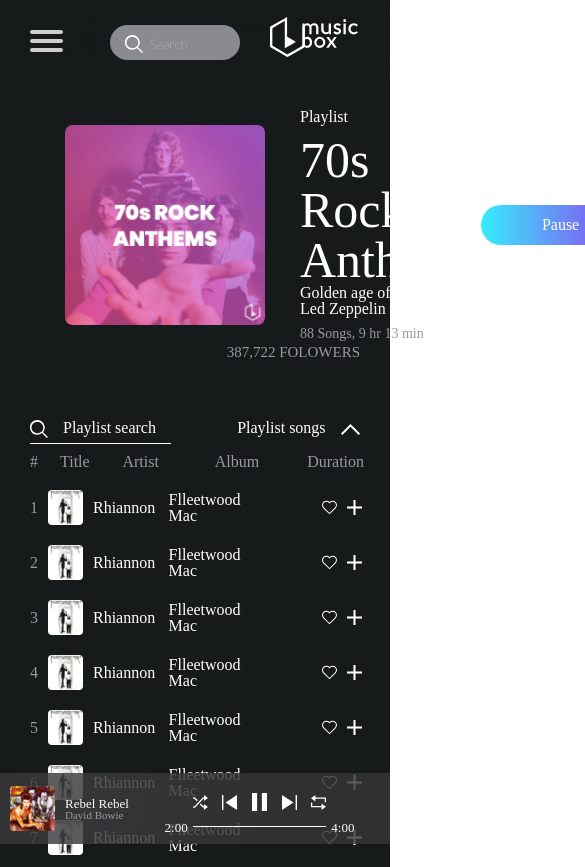
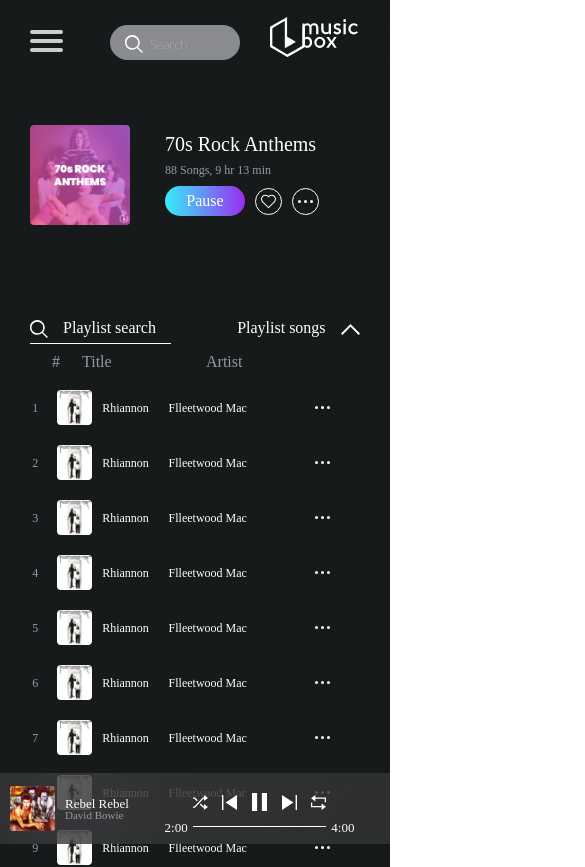
Before and after one commit to a-as78/Semi-Spotify-Web-UI, a Vue app: page /#/playlist in a window 390 px wide. Shown: the top 867 px of the page, 585 px wide, since content can reach past the window. Built offline with nearby package versions, Linux system fonts and the light colour scheme.

Commit message:
some changes in playlist

```diff
--- a/src/components/playlistSong.vue
+++ b/src/components/playlistSong.vue
@@ -13,17 +13,17 @@
         <div class="album">{{song.album}}</div>
         <div class="items row-flex">
             <div class="row-flex center item duration">{{song.duration}}</div>
-            <div class="item row-flex center">
+            <div class="item row-flex center more-item">
                 <img class="more"
                      src="../assets/Icons/More.svg"
                      alt="">
             </div>
-            <div class="item row-flex center">
+            <div class="item row-flex center like-item">
                 <img class="like"
                      src="../assets/Icons/heart.svg"
                      alt="">
             </div>
-            <div class="item row-flex center">
+            <div class="item row-flex center add-item">
                 <img class="add"
                      src="../assets/Icons/Group 1338.svg"
                      alt="">
@@ -80,13 +80,29 @@
     .album{
         display: none;
     }
-    .duration{
+    .duration, .like-item , .add-item{
         display: none;
+    }
+    .title, .artist, .album{
+        width: 40%;
+        font-size: 12px;
+    }
+    .playlist-song{
+        justify-content: space-around;
+    }
+    .more, .more-item{
+        display: flex;
     }
 }
 @media (min-width: 576px) and (max-width: 768px) {
     .album{
         display: none;
     }
+    .title, .artist, .album{
+        width: 30%;
+    }
+    .items{
+        width: 30%;
+    }
 }
 </style>
--- a/src/views/playlist.vue
+++ b/src/views/playlist.vue
@@ -12,9 +12,24 @@
                 <div class="playlist-name">70s Rock Anthems</div>
                 <div class="playlist-detail">Golden age of rock. Cover: Led Zeppelin</div>
                 <div class="playlist-duration">88 Songs, 9 hr 13 min</div>
+                <div class="items row-flex center only-phone">
+                  <div class="button row-flex center">
+                    Pause
+                  </div>
+                  <div class="like-button row-flex center">
+                    <img class="like"
+                          src="../assets/Icons/heart.svg"
+                          alt="like">
+                  </div>
+                  <div class="more-button row-flex center">
+                    <img class="more"
+                        src="../assets/Icons/More.svg"
+                        alt="more">
+                  </div>
+                </div>
             </div>
           </div>
-          <div class="items row-flex center">
+          <div class="items row-flex center only-desktop">
               <div class="button row-flex center">
                   Pause
               </div>
@@ -228,6 +243,7 @@
 }
 .playlist-image{
     margin: 35px;
+    margin-left: 0px;
 }
 .playlist-cover{
     width: 200px;
@@ -265,7 +281,7 @@
     border-radius: 50%;
 }
 .like-button{
-    margin: 20px;
+    margin: 0px 20px;
 }
 .more , .like{
     width: 15px;
@@ -298,31 +314,65 @@
 .song-number{
   width: 30px;
 }
+.only-phone{
+  display: none;
+}
+.only-desktop{
+  display: flex;
+}
 
 @media (max-width: 576px) {
   .playlist-body{
     width: calc(100% - 60px);
     padding: 0px 30px;
   }
+  .only-phone{
+    display: flex;
+  }
+  .only-desktop{
+    display: none;
+  }
+  .playlist-cover{
+    width: 100px;
+  }
+  .type, .playlist-detail, .followers-number{
+    display: none;
+  }
+  .playlist-name{
+    font-size: 20px;
+  }
+  .playlist-detail{
+    font-size: 14px;
+  }
+  .playlist-duration{
+    font-size: 12px;
+  }
+  .button{
+    width: 80px;
+    height: 30px;
+  }
+  .like-button{
+    margin: 0px 10px;
+  }
+  .song-album{
+    display: none;
+  }
+  .song-duration{
+    display: none;
+  }
+  .title, .song-artist, .song-album{
+    width: 40%;
+  }
+  .list-header{
+    justify-content: space-evenly;
+  }
 }
 
 /* Small devices (landscape phones, 576px and up) */
-@media (min-width: 576px) {
+@media (min-width: 576px) and (max-width: 768px){
   .playlist-body{
     width: calc(100% - 110px);
     padding: 0px 55px;
-  }
-}
-
-/* Medium devices (tablets, 768px and up) */
-@media (min-width: 768px) {
-  .playlist-body{
-    width: calc(100% - 110px);
-    padding: 0px 55px;
-  }
-  .playlist-body{
-    width: calc(100% - 140px);
-    padding: 0px 70px;
   }
   .playlist-cover{
     width: 150px;
@@ -337,6 +387,43 @@
     font-size: 12px;
   }
   .button{
+    width: 130px;
+    height: 30px;
+  }
+  .followers-number{
+    font-size: 12px;
+  }
+  .song-album{
+    display: none;
+  }
+  .title, .song-artist, .song-album{
+    width: 30%;
+  }
+  .song-duration{
+    width: 30%;
+  }
+  .list-header{
+    justify-content: space-around;
+  }
+  .only-phone{
+    display: flex;
+  }
+  .only-desktop{
+    display: none;
+  }
+}
+
+/* Medium devices (tablets, 768px and up) */
+@media (min-width: 768px) and (max-width: 992px) {
+  .playlist-body{
+    width: calc(100% - 110px);
+    padding: 0px 55px;
+  }
+  .playlist-cover{
+    width: 150px;
+  }
+  .playlist-name{
+    font-size: 30px;
   }
   .playlist-detail{
     font-size: 14px;
@@ -353,7 +440,33 @@
   }
 }
 /* Extra large devices (large desktops, 1200px and up) */
-@media (min-width: 1200px) {
+@media (min-width: 992px) and (max-width: 1200px){
+  .playlist-body{
+    width: calc(100% - 200px);
+    padding: 0px 100px;
+  }
+  .playlist-cover{
+    width: 150px;
+  }
+  .playlist-name{
+    font-size: 30px;
+  }
+  .playlist-detail{
+    font-size: 14px;
+  }
+  .playlist-duration{
+    font-size: 12px;
+  }
+  .button{
+    width: 130px;
+    height: 30px;
+  }
+  .followers-number{
+    font-size: 12px;
+  }
+}
+/* Extra large devices (large desktops, 1200px and up) */
+@media (min-width: 1200px) and (max-width: 1600px){
   .playlist-body{
     width: calc(100% - 200px);
     padding: 0px 100px;
```
